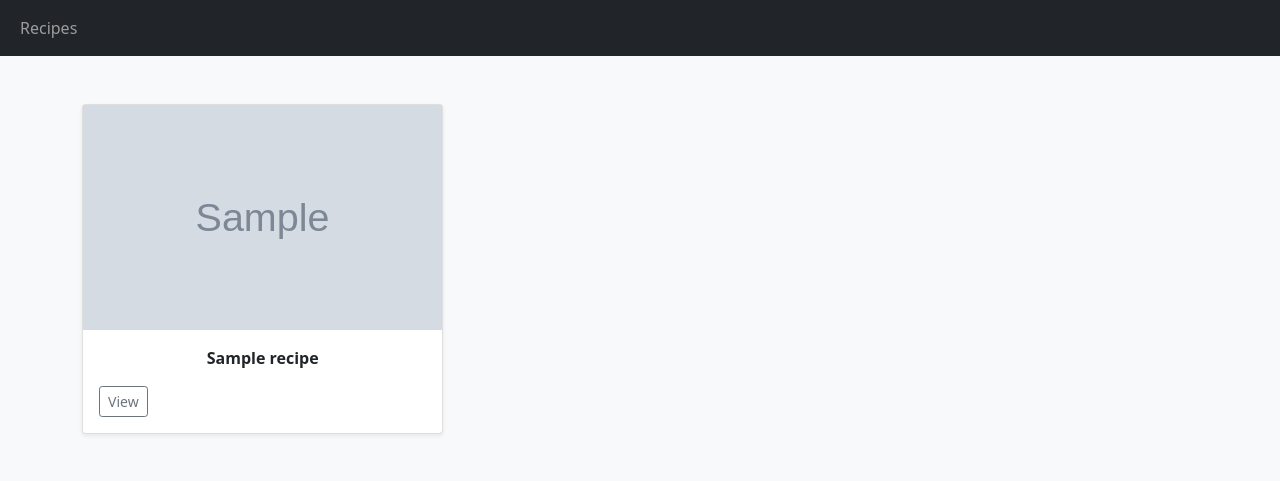
After one commit to rahul-20-mangal/recipe-app, a Django app: page /recipe/ in a window 1280 px wide. The commit adds this page. Shown: the top 481 px of the page. Run offline with Django 3.2, Linux system fonts and the light colour scheme; tables that the repository leaves empty hold one stand-in row (values such as "Sample post"); grey boxes marked "Sample" are stand-in pictures.

Commit message:
Create list view of recipe

```diff
--- a/recipe/models.py
+++ b/recipe/models.py
@@ -14,7 +14,7 @@ class Recipe(TimeStampedModel):
     )
     veg_or_other = models.CharField(max_length=10, choices=Veg_CHOICES)
 
-    image = models.ImageField(upload_to='image')
+    image = models.ImageField(upload_to='image', null=True)
     cuisine = models.CharField(max_length=2000, null=True, blank=True)
 
     difficulty_choices = (
--- a/recipe/templates/base.html
+++ b/recipe/templates/base.html
@@ -29,7 +29,7 @@
                 <div class="collapse navbar-collapse" id="navbarSupportedContent">
                     <ul class="navbar-nav me-auto mb-2 mb-lg-0">
                         <li class="nav-item">
-                            <a class="nav-link" href="#">Home</a>
+                            <a class="nav-link" href="{% url 'recipe:list' %}">Recipes</a>
                         </li>
                     </ul>
                 </div>
--- /dev/null
+++ b/recipe/templates/recipe/recipe_list.html
@@ -0,0 +1,28 @@
+{% extends 'base.html' %}
+
+{% block content %}
+
+<div class="album py-5 bg-light">
+    <div class="container">
+        <div class="row row-cols-1 row-cols-sm-2 row-cols-md-3 g-3">
+            {% for recipe in recipe_list %}
+            <div class="col">
+                <div class="card shadow-sm">
+                    <img src="{{ recipe.image.url }}" alt="" width="100%" height="225">
+
+                    <div class="card-body">
+                        <p style="text-align: center;"><b>{{ recipe.title }}</b></p>
+                        <div class="d-flex justify-content-between align-items-center">
+                            <div class="btn-group">
+                                <a href=""><button type="button" class="btn btn-sm btn-outline-secondary">View</button></a>
+                            </div>
+                        </div>
+                    </div>
+                </div>
+            </div>
+            {% endfor %}
+        </div>
+    </div>
+</div>
+
+{% endblock content %}
--- /dev/null
+++ b/recipe/urls.py
@@ -0,0 +1,8 @@
+from django.urls import path
+from . import views
+
+app_name = 'recipe'
+
+urlpatterns = [
+    path('', views.recipe_list, name='list'),
+]
--- a/recipe/views.py
+++ b/recipe/views.py
@@ -1,3 +1,11 @@
 from django.shortcuts import render
+from recipe.models import Recipe
 
-# Create your views here.
+
+def recipe_list(request):
+    recipe_list = Recipe.objects.all()
+
+    context = {
+        "recipe_list": recipe_list,
+    }
+    return render(request, 'recipe/recipe_list.html', context=context)
--- a/recipes_project/urls.py
+++ b/recipes_project/urls.py
@@ -14,13 +14,14 @@ Including another URLconf
     2. Add a URL to urlpatterns:  path('blog/', include('blog.urls'))
 """
 from django.contrib import admin
-from django.urls import path
+from django.urls import path, include
 from django.conf.urls.static import static
 from django.conf import settings
 
 
 urlpatterns = [
     path('admin/', admin.site.urls),
+    path('recipe/', include('recipe.urls', namespace='recipe')),
 ]
 
 urlpatterns += static(settings.MEDIA_URL, document_root = settings.MEDIA_ROOT)
```
